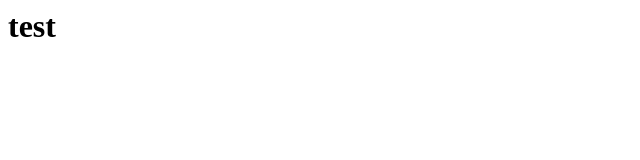
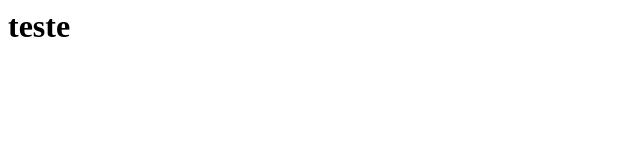
Before and after one commit to RhennanCordeiro/rhennancordeiro.github.io, a plain HTML site: page index.html in a window 1280 px wide. Shown: the full height of the page, 0-640 px from the left. Drawn offline with Linux system fonts and the light colour scheme.

Commit message:
Update index.html

```diff
--- a/index.html
+++ b/index.html
@@ -1 +1 @@
-<h1>test</h1>
+<h1>teste</h1>
```
